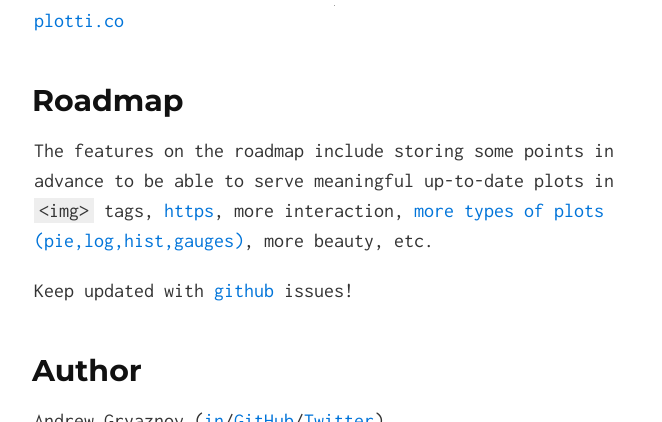
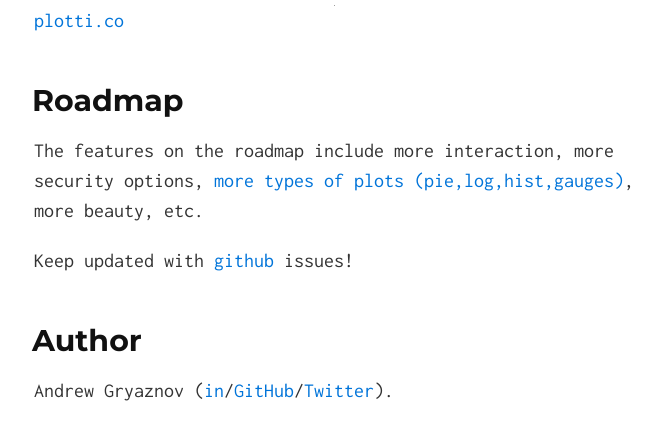
Before and after one commit to grandrew/plotti.co, a Jekyll site: the page built from plotti.co/index.md, in a window 1280 px wide and 900 px high, scrolled down 6819 px, cut to the strip 120-542 px from the top of the window. Shown: the whole strip, without its empty margins (306-968 px from the left). Built offline with Jekyll 4.4.1, drawn with Linux system fonts in a browser that asks for light colours; some of the changed text lies outside the part shown; grey boxes are pictures that could not be loaded.

Commit message:
updated frontpage that we now support https

```diff
--- a/plotti.co/index.md
+++ b/plotti.co/index.md
@@ -195,7 +195,7 @@ The recommended donations are
 
 ## Roadmap
 
-The features on the roadmap include storing some points in advance to be able to serve meaningful up-to-date plots in `<img>` tags, [https](https://github.com/grandrew/plotti.co/issues/4), more interaction, [more types of plots (pie,log,hist,gauges)](https://github.com/grandrew/plotti.co/issues/6), more beauty, etc.
+The features on the roadmap include more interaction, more security options, [more types of plots (pie,log,hist,gauges)](https://github.com/grandrew/plotti.co/issues/6), more beauty, etc.
 
 Keep updated with [github](https://github.com/grandrew/plotti.co) issues!
 
```
Also changed, not shown: other parts of plotti.co/index.md (+1 -1 lines).
